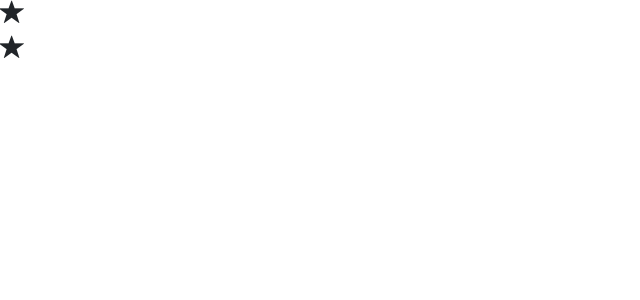
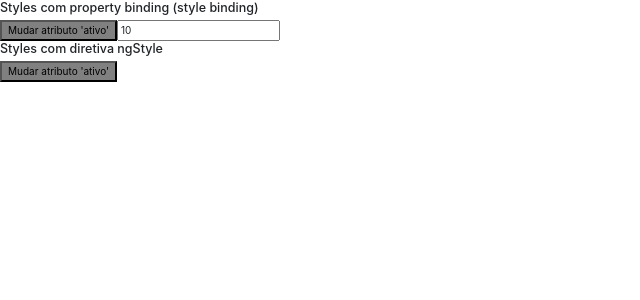
Before and after one commit to aSumiko/CursoAngular, an Angular app in the folder diretivas/: page / in a window 1280 px wide. Shown: the top 300 px of the page, without its empty margins (0-640 px from the left). Built offline with nearby package versions, Linux system fonts and the light colour scheme.

Commit message:
Diretivas_ngStyle

```diff
--- a/diretivas/src/app/app.component.html
+++ b/diretivas/src/app/app.component.html
@@ -1,4 +1,5 @@
 <!--<app-diretiva-ngif></app-diretiva-ngif>-->
 <!--<app-diretiva-ngswitch></app-diretiva-ngswitch>-->
 <!--<app-diretiva-ngfor></app-diretiva-ngfor>-->
-<app-diretiva-ngclass></app-diretiva-ngclass>
+<!--<app-diretiva-ngclass></app-diretiva-ngclass>-->
+<app-diretiva-ngstyle></app-diretiva-ngstyle>
--- /dev/null
+++ b/diretivas/src/app/diretiva-ngstyle/diretiva-ngstyle.component.html
@@ -0,0 +1,23 @@
+<h5>Styles com property binding (style binding)</h5>
+<button
+  [style.background-color]="ativo ? 'blue' : 'gray'"
+  [style.color]="ativo ? 'white' : 'black'"
+  [style.font-weight]="ativo ? 'bold' : 'normal'"
+  [style.font-size]="tamanhoFonte + 'px'"
+  (click)="mudarAtivo()">
+  Mudar atributo 'ativo'
+</button>
+
+<input type="text" [(ngModel)]= "tamanhoFonte">
+
+<h5>Styles com diretiva ngStyle</h5>
+<button
+  [ngStyle] ="{
+  'background-color': ativo ? 'blue' : 'gray',
+  'color': ativo ? 'white' : 'black',
+  'font-weight': ativo ? 'bold' : 'normal',
+  'font-size' : tamanhoFonte + 'px'
+  }"
+   (click)="mudarAtivo()">
+  Mudar atributo 'ativo'
+</button>
--- /dev/null
+++ b/diretivas/src/app/diretiva-ngstyle/diretiva-ngstyle.component.ts
@@ -0,0 +1,16 @@
+import { Component } from '@angular/core';
+
+@Component({
+  selector: 'app-diretiva-ngstyle',
+  templateUrl: './diretiva-ngstyle.component.html',
+  styleUrls: ['./diretiva-ngstyle.component.scss']
+})
+export class DiretivaNgstyleComponent {
+  ativo: boolean = false;
+  tamanhoFonte: any = 10;
+  mudarAtivo(){
+    this.ativo = !this.ativo;
+  }
+
+
+}
```
Also changed, not shown: diretivas/src/app/app.module.ts (+6 -2 lines), diretivas/src/app/diretiva-ngstyle/diretiva-ngstyle.component.scss (added), 1 other file (tests, documents, lock files or other folders).
